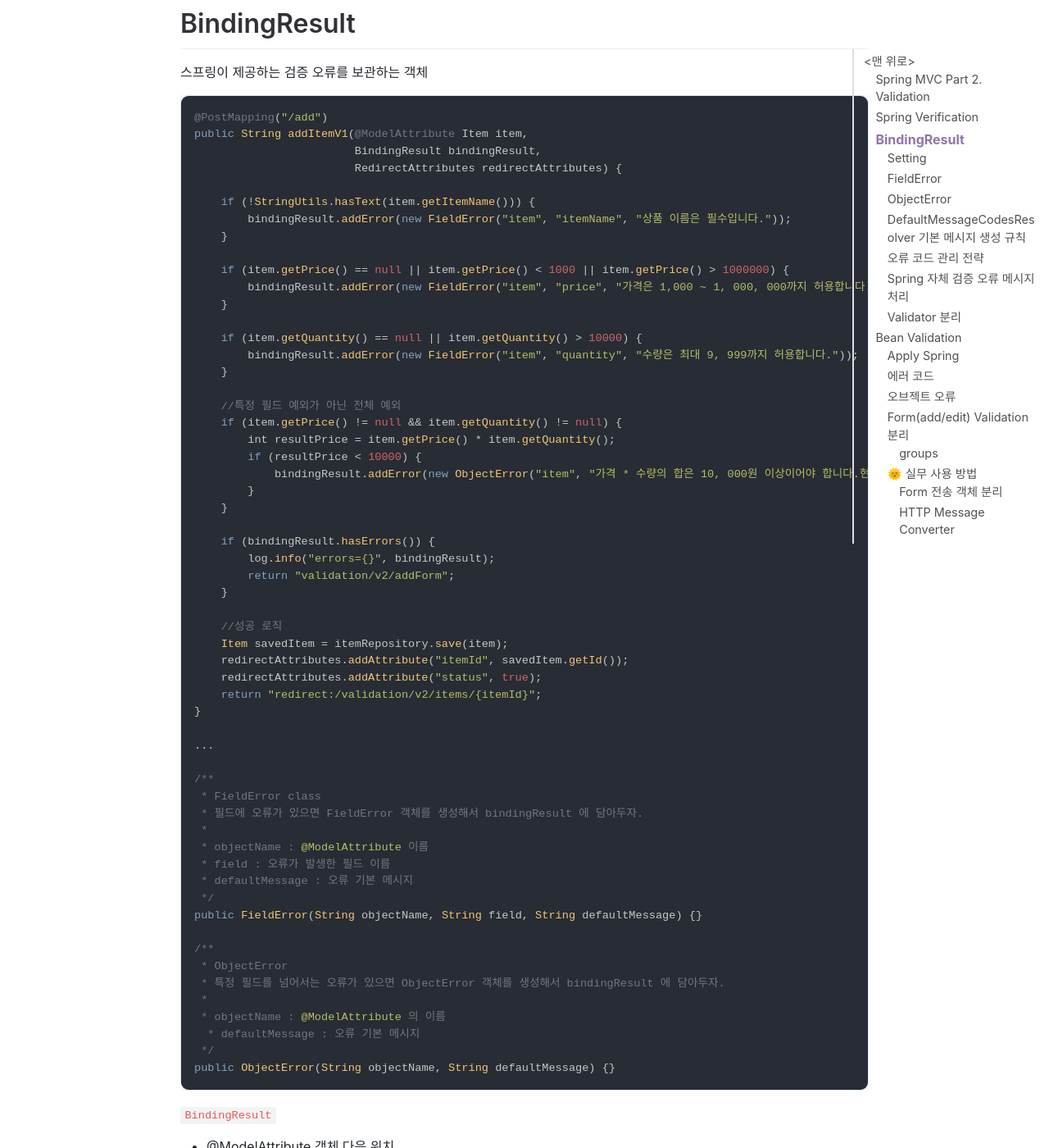
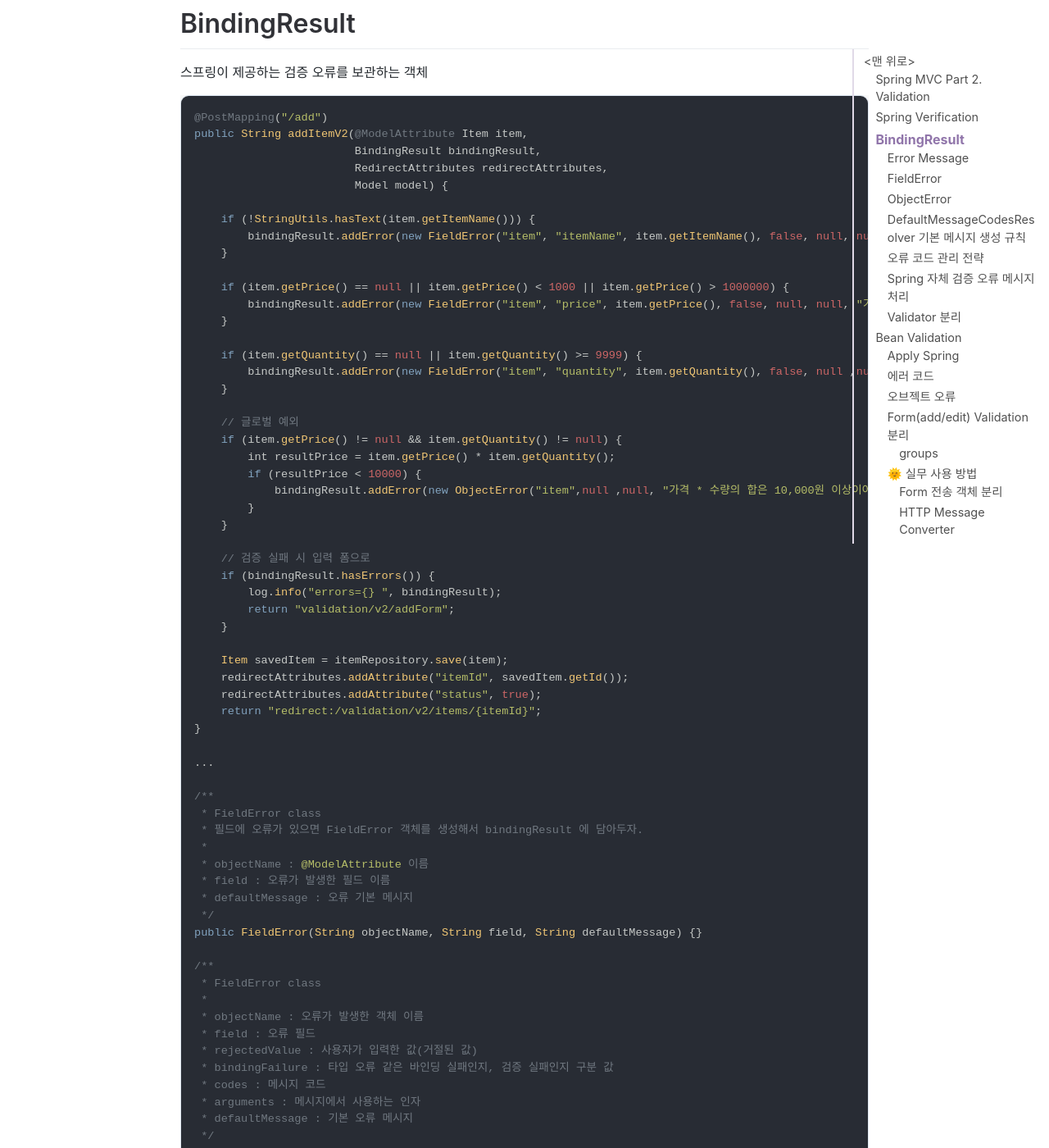
Before and after one commit to jihunparkme/jihunparkme.github.io, a Jekyll site: the page built from _posts/2021-10-12-Spring-MVC-Part2-Validation.md, in a window 1280 px wide and 1400 px high, scrolled down 1064 px. Shown: the whole window at 82% size. Built offline with Jekyll 4.4.1, drawn with Linux system fonts in a browser that asks for light colours; nearby versions of some CDN libraries; comment, search, counter and statistics services are not loaded; some of the changed text lies outside the part shown.

Commit message:
[Conquest of Spring] FieldError

````diff
--- a/_posts/2021-10-12-Spring-MVC-Part2-Validation.md
+++ b/_posts/2021-10-12-Spring-MVC-Part2-Validation.md
@@ -27,36 +27,37 @@
 
 ```java
 @PostMapping("/add")
-public String addItemV1(@ModelAttribute Item item,
+public String addItemV2(@ModelAttribute Item item,
                         BindingResult bindingResult,
-                        RedirectAttributes redirectAttributes) {
+                        RedirectAttributes redirectAttributes,
+                        Model model) {
 
     if (!StringUtils.hasText(item.getItemName())) {
-        bindingResult.addError(new FieldError("item", "itemName", "상품 이름은 필수입니다."));
+        bindingResult.addError(new FieldError("item", "itemName", item.getItemName(), false, null, null, "상품 이름은 필수 입니다."));
     }
 
     if (item.getPrice() == null || item.getPrice() < 1000 || item.getPrice() > 1000000) {
-        bindingResult.addError(new FieldError("item", "price", "가격은 1,000 ~ 1, 000, 000까지 허용합니다."));
+        bindingResult.addError(new FieldError("item", "price", item.getPrice(), false, null, null, "가격은 1,000 ~ 1,000,000 까지 허용합니다."));
     }
 
-    if (item.getQuantity() == null || item.getQuantity() > 10000) {
-        bindingResult.addError(new FieldError("item", "quantity", "수량은 최대 9, 999까지 허용합니다."));
+    if (item.getQuantity() == null || item.getQuantity() >= 9999) {
+        bindingResult.addError(new FieldError("item", "quantity", item.getQuantity(), false, null ,null, "수량은 최대 9,999 까지 허용합니다."));
     }
 
-    //특정 필드 예외가 아닌 전체 예외
+    // 글로벌 예외
     if (item.getPrice() != null && item.getQuantity() != null) {
         int resultPrice = item.getPrice() * item.getQuantity();
         if (resultPrice < 10000) {
-            bindingResult.addError(new ObjectError("item", "가격 * 수량의 합은 10, 000원 이상이어야 합니다.현재 값 = " + resultPrice));
+            bindingResult.addError(new ObjectError("item",null ,null, "가격 * 수량의 합은 10,000원 이상이어야 합니다. 현재 값 = " + resultPrice));
         }
     }
 
+    // 검증 실패 시 입력 폼으로
     if (bindingResult.hasErrors()) {
-        log.info("errors={}", bindingResult);
+        log.info("errors={} ", bindingResult);
         return "validation/v2/addForm";
     }
 
-    //성공 로직
     Item savedItem = itemRepository.save(item);
     redirectAttributes.addAttribute("itemId", savedItem.getId());
     redirectAttributes.addAttribute("status", true);
@@ -74,6 +75,19 @@
  * defaultMessage : 오류 기본 메시지
  */
 public FieldError(String objectName, String field, String defaultMessage) {}
+
+/**
+ * FieldError class
+ *
+ * objectName : 오류가 발생한 객체 이름
+ * field : 오류 필드
+ * rejectedValue : 사용자가 입력한 값(거절된 값)
+ * bindingFailure : 타입 오류 같은 바인딩 실패인지, 검증 실패인지 구분 값
+ * codes : 메시지 코드
+ * arguments : 메시지에서 사용하는 인자
+ * defaultMessage : 기본 오류 메시지
+ */
+public FieldError(String objectName, String field, @Nullable Object rejectedValue, boolean bindingFailure, @Nullable String[] codes, @Nullable Object[] arguments, @Nullable String defaultMessage)
 
 /**
  * ObjectError
@@ -94,13 +108,14 @@
 - Model 에 자동으로 포함
 - 어떤 객체를 대상으로 검증하는지 타겟을 알고 있음
 
+.
 
+BindingResult 에 검증 오류를 적용하는 세 가지 방법
+- @ModelAttribute 객체의 타입 오류 등, 바인딩 실패 시 스프링이 FieldError 생성 후 BindingResult 에 삽입
+- 개발자가 직접 입력
+- Validator 사용
 
-
-
-
-
-## Setting
+## Error Message
 
 **application.properties**
 
````
